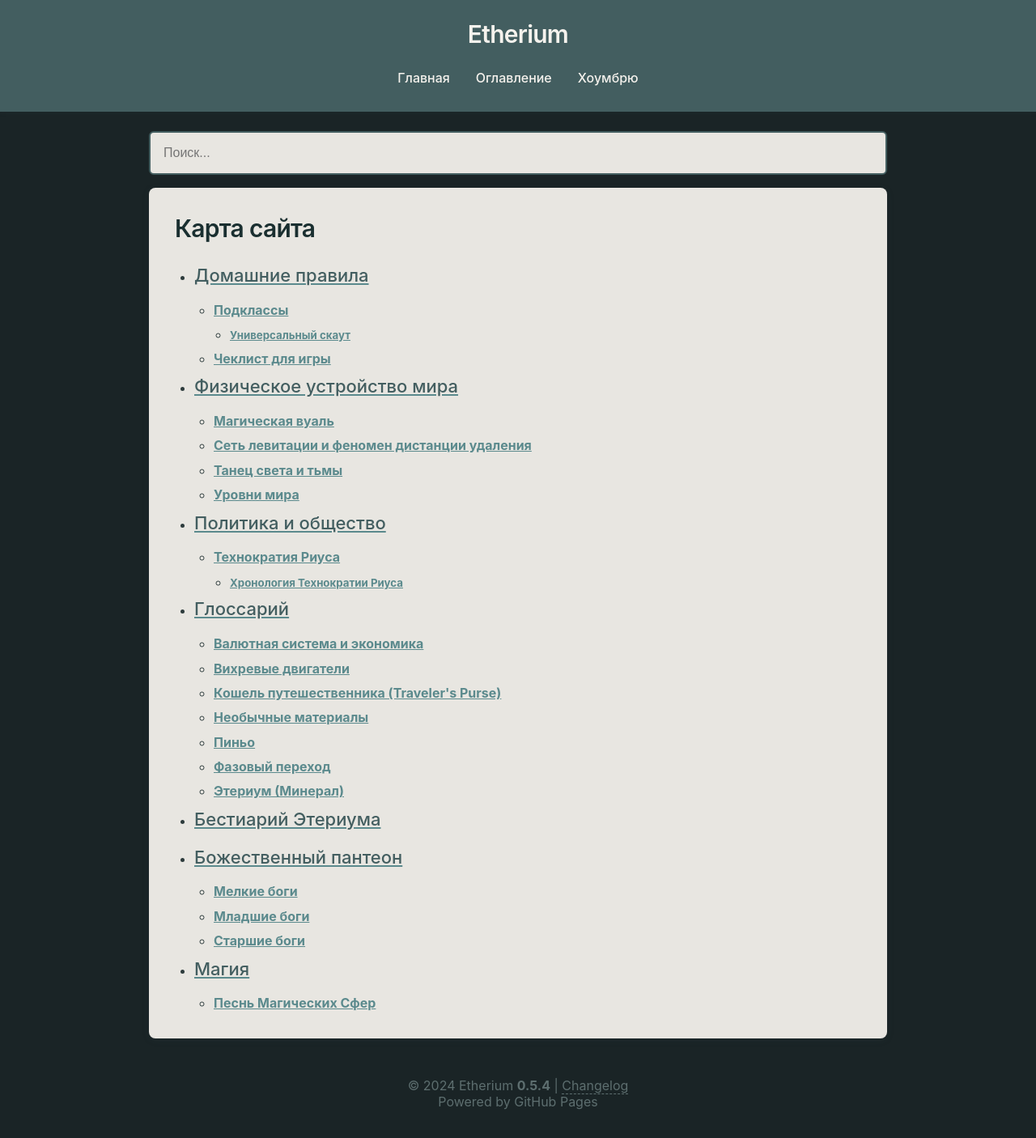
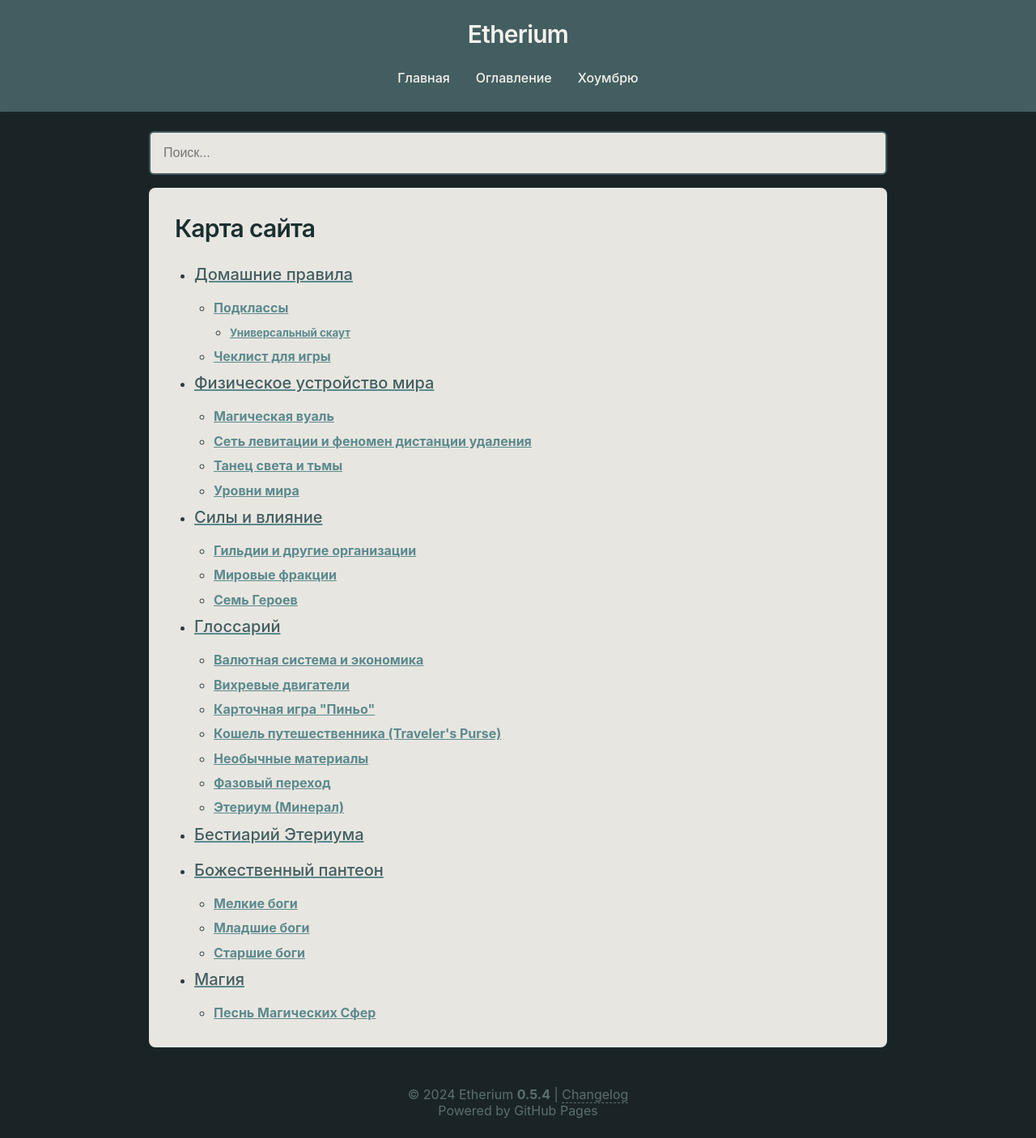
Before and after one commit to KovalevEvgeniy/etherium, a Jekyll site: the page built from sitemap.md, in a window 1280 px wide. Shown: the whole page at 81% size. Built offline with Jekyll 4.4.1, drawn with Linux system fonts in a browser that asks for light colours.

```diff
--- a/assets/css/style.css
+++ b/assets/css/style.css
@@ -27,7 +27,7 @@
     --font-size-sm: 0.875rem;
     --font-size-base: 1rem;
     --font-size-lg: 1.125rem;
-    --font-size-xl: 1.375rem;
+    --font-size-xl: 1.25rem;
     --font-size-2xl: 1.563rem;
     --font-size-3xl: 1.875rem;
 
--- a/data/glossary/pinio.md
+++ b/data/glossary/pinio.md
@@ -1,6 +1,6 @@
 ---
 layout: default
-title: Пиньо
+title: Карточная игра "Пиньо"
 ---
 
 ## Компоненты игры:
--- a/data/policies/index.md
+++ b/data/powers/fractions.md
@@ -1,7 +1,6 @@
 ---
 layout: default
-title: Политика и общество
-order: 3
+title: Мировые фракции
 ---
 
 В бескрайних небесах Этериума, где острова парят среди облаков, а воздушные корабли прокладывают пути между парящими городами, политическая карта мира напоминает сложную мозаику. Великий Торговый Тракт, кольцом опоясывающий известный мир, служит основной артерией цивилизации, связывая между собой крупнейшие государства и города.
--- /dev/null
+++ b/data/powers/index.md
@@ -0,0 +1,5 @@
+---
+layout: default
+title: Силы и влияние
+order: 3
+---
--- a/sitemap.md
+++ b/sitemap.md
@@ -2,6 +2,8 @@
 layout: default
 title: Карта сайта
 ---
+
+{% assign excluded_directory = "/progress" %}
 
 <ul>
     {% assign all_pages = site.pages | sort: "title" %}
@@ -10,14 +12,16 @@ title: Карта сайта
     {% assign unordered_pages = "" | split: "" %}
 
     {% for page in all_pages %}
-        {% assign level = page.url | split: '/' | size %}
-        {% if level == 3 %}
-            {% if page.order %}
-                {% assign ordered_pages = ordered_pages | push: page %}
-            {% else %}
-                {% assign unordered_pages = unordered_pages | push: page %}
+        {% unless page.url contains excluded_directory %}
+            {% assign level = page.url | split: '/' | size %}
+            {% if level == 3 %}
+                {% if page.order %}
+                    {% assign ordered_pages = ordered_pages | push: page %}
+                {% else %}
+                    {% assign unordered_pages = unordered_pages | push: page %}
+                {% endif %}
             {% endif %}
-        {% endif %}
+        {% endunless %}
     {% endfor %}
 
     {% assign ordered_pages = ordered_pages | sort: "order" %}
@@ -33,13 +37,15 @@ title: Карта сайта
                 {% assign subpages_unordered = "" | split: "" %}
 
                 {% for subpage in all_pages %}
-                    {% if subpage.url contains page.url and subpage.url != page.url and subpage.title %}
-                        {% if subpage.order %}
-                            {% assign subpages_ordered = subpages_ordered | push: subpage %}
-                        {% else %}
-                            {% assign subpages_unordered = subpages_unordered | push: subpage %}
+                    {% unless subpage.url contains excluded_directory %}
+                        {% if subpage.url contains page.url and subpage.url != page.url and subpage.title %}
+                            {% if subpage.order %}
+                                {% assign subpages_ordered = subpages_ordered | push: subpage %}
+                            {% else %}
+                                {% assign subpages_unordered = subpages_unordered | push: subpage %}
+                            {% endif %}
                         {% endif %}
-                    {% endif %}
+                    {% endunless %}
                 {% endfor %}
 
                 {% assign subpages_ordered = subpages_ordered | sort: "order" %}
@@ -75,13 +81,15 @@ title: Карта сайта
                 {% assign subpages_unordered = "" | split: "" %}
 
                 {% for subpage in all_pages %}
-                    {% if subpage.url contains page.url and subpage.url != page.url and subpage.title %}
-                        {% if subpage.order %}
-                            {% assign subpages_ordered = subpages_ordered | push: subpage %}
-                        {% else %}
-                            {% assign subpages_unordered = subpages_unordered | push: subpage %}
+                    {% unless subpage.url contains excluded_directory %}
+                        {% if subpage.url contains page.url and subpage.url != page.url and subpage.title %}
+                            {% if subpage.order %}
+                                {% assign subpages_ordered = subpages_ordered | push: subpage %}
+                            {% else %}
+                                {% assign subpages_unordered = subpages_unordered | push: subpage %}
+                            {% endif %}
                         {% endif %}
-                    {% endif %}
+                    {% endunless %}
                 {% endfor %}
 
                 {% assign subpages_ordered = subpages_ordered | sort: "order" %}
```
Also changed, not shown: data/powers/heroes.md (added, +66 -0 lines), data/powers/organizations.md (added, +120 -0 lines), progress/technocracy-of-rius/history.md (renamed from data/policies/technocracy-of-rius/history.md), progress/technocracy-of-rius/index.md (renamed from data/policies/technocracy-of-rius/index.md).
